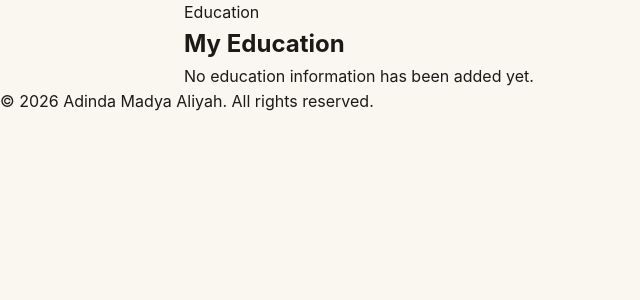
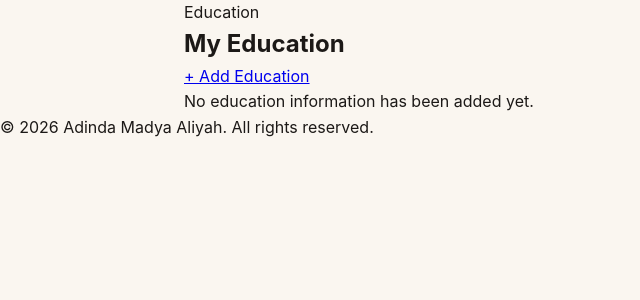
Before and after one commit to adindamddya/myportofolio, a Django app: page /education/ in a window 1280 px wide. Shown: the part 59-359 px from the top of the page, without its empty margins (0-640 px from the left). Run offline with Django 5.2, Linux system fonts and the light colour scheme; data that the repository does not hold is empty.

Commit message:
Implement Education CRUD n JSON deserialization

```diff
--- a/main/urls.py
+++ b/main/urls.py
@@ -5,6 +5,8 @@ from main.views import (
     show_experience,
     show_education,
     create_education,
+    edit_education,
+    delete_education,
     get_education_json,
 )
 
@@ -15,5 +17,7 @@ urlpatterns = [
     path("experience/", show_experience, name="show_experience"),
     path("education/", show_education, name="show_education"),
     path("education/add/", create_education, name="create_education"),
+    path("education/<int:education_id>/edit/", edit_education, name="edit_education"),
+    path("education/<int:education_id>/delete/", delete_education, name="delete_education"),
     path("api/education/", get_education_json, name="get_education_json"),
 ]
--- a/main/views.py
+++ b/main/views.py
@@ -1,15 +1,11 @@
-
-from django.shortcuts import render
-
-# Create your views here.
-
 from django.contrib import messages
 from django.core import serializers
 from django.http import HttpResponse
 from django.shortcuts import get_object_or_404, redirect, render
 
 from main.forms import EducationForm
-from main.models import Experience, Education
+from main.models import Education, Experience
+
 
 def show_main(request):
     context = {
@@ -31,12 +27,20 @@ def show_experience(request):
     }
     return render(request, "experience.html", context)
 
+
 def show_education(request):
+    response = get_education_json(request)
+    education_data = list(
+        serializers.deserialize("json", response.content)
+    )
+    education_list = [item.object for item in education_data]
+
     context = {
         "name": "Adinda Madya Aliyah",
-        "education_list": Education.objects.all(),
+        "education_list": education_list,
     }
     return render(request, "education.html", context)
+
 
 def create_education(request):
     form = EducationForm(request.POST or None)
@@ -50,10 +54,41 @@ def create_education(request):
         "name": "Adinda Madya Aliyah",
         "form": form,
     }
+    return render(request, "education_form.html", context)
 
+
+def edit_education(request, education_id):
+    education = get_object_or_404(Education, pk=education_id)
+    form = EducationForm(request.POST or None, instance=education)
+
+    if request.method == "POST" and form.is_valid():
+        form.save()
+        messages.success(request, "Education berhasil diperbarui!")
+        return redirect("main:show_education")
+
+    context = {
+        "name": "Adinda Madya Aliyah",
+        "form": form,
+        "education": education,
+        "is_edit": True,
+    }
     return render(request, "education_form.html", context)
+
+
+def delete_education(request, education_id):
+    education = get_object_or_404(Education, pk=education_id)
+
+    if request.method == "POST":
+        education.delete()
+        messages.success(request, "Education berhasil dihapus!")
+
+    return redirect("main:show_education")
+
 
 def get_education_json(request):
     education = Education.objects.all()
     education_json = serializers.serialize("json", education)
-    return HttpResponse(education_json, content_type="application/json")
+    return HttpResponse(
+        education_json,
+        content_type="application/json",
+    )
--- a/templates/education.html
+++ b/templates/education.html
@@ -8,12 +8,21 @@
 
 <main class="container">
     <section class="experience-section">
-        <span class="section-kicker">Education</span>
-        <h1>My Education</h1>
+        <div class="section-heading">
+            <div>
+                <span class="section-kicker">Education</span>
+                <h1>My Education</h1>
+            </div>
+
+            <a href="{% url 'main:create_education' %}" class="button-link">
+                + Add Education
+            </a>
+        </div>
 
         <div class="experience-grid">
             {% for education in education_list %}
                 <article class="experience-card">
+
                     <h2>{{ education.school }}</h2>
 
                     <p class="experience-description">
@@ -28,7 +37,29 @@
                             Present
                         {% endif %}
                     </p>
+
+                    <div class="education-actions">
+                        <a
+                            href="{% url 'main:edit_education' education.id %}"
+                            class="button-link"
+                        >
+                            Edit
+                        </a>
+
+                        <form
+                            method="POST"
+                            action="{% url 'main:delete_education' education.id %}"
+                            onsubmit="return confirm('Are you sure you want to delete this education?');"
+                        >
+                            {% csrf_token %}
+                            <button type="submit" class="button-danger">
+                                Delete
+                            </button>
+                        </form>
+                    </div>
+
                 </article>
+
             {% empty %}
                 <p class="empty-state">
                     No education information has been added yet.
```
